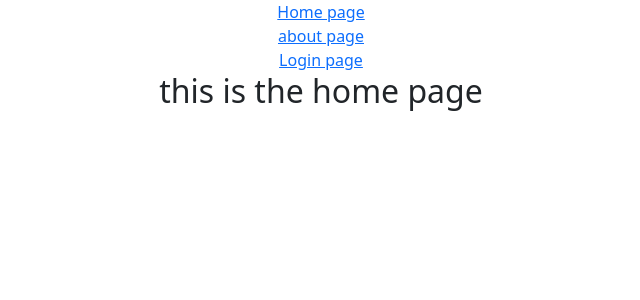
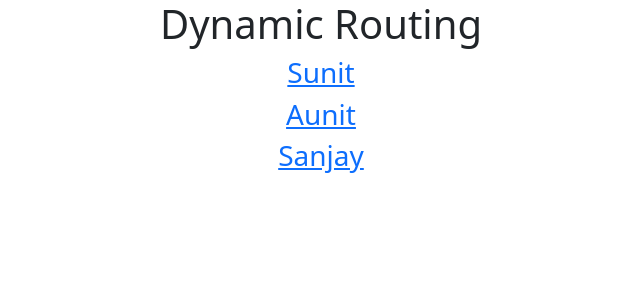
Before and after one commit to j4sumit/reacttopics, a React (Create React App) app: page / in a window 1280 px wide. Shown: the top 300 px of the page, without its empty margins (319-959 px from the left). Built offline with nearby package versions, Linux system fonts and the light colour scheme.

Commit message:
props in function component

```diff
--- a/src/App.js
+++ b/src/App.js
@@ -1,50 +1,30 @@
 import './App.css';
 import React from 'react';
-import { BrowserRouter as Router, Link, Route, Routes } from 'react-router-dom';
+import User from './User';
+import { BrowserRouter as Router, Link, Route,Routes } from 'react-router-dom';
 function App() {
+
+    let users = [
+        {id:1, name:"Sunit", mail:'j4sumit@gmail.co'},
+        {id:2, name:"Aunit", mail:'Amint@gmail.co'},
+        {id:3, name:"Sanjay", mail:'Sanjay@gmail.co'}
+    ]
     return (
         <div className='App'>
             <Router>
-                <Link to="/">Home page</Link>
-                <br />
-                <Link to="/about">about page</Link><br/>
-                <Link to="/login">Login page</Link>
-                <Routes>
-                    <Route path="/" exact ={true} element={<Home />} />
+<h1>Dynamic Routing</h1>
+{
+users.map((item)=>
+<div><Link to={"/user/"+ item.id}><h3>{item.name}</h3></Link></div>)
+}
+<Routes>
+<Route path="/user/:id" element= {<User />}/>
 
-                    <Route path="/about" element={<About />} />
-                    <Route path="*" element={<PageNotFound />} />
-
-                     </Routes>
+            </Routes>
             </Router>
         </div>
     );
 }
 
-function Home() {
-    return (
-        <div>
-
-            <h2>this is the home page</h2>
-        </div>
-    )
-}
-
-function About() {
-    return (
-        <div>
-            <h1>About Page</h1>
-            <h2>this is the home page</h2>
-        </div>
-    )
-}
-function PageNotFound() {
-    return (
-        <div>
-            <h1>404 Page</h1>
-            <h2>this is not found</h2>
-        </div>
-    )
-}
 
 export default App;
--- /dev/null
+++ b/src/User.js
@@ -0,0 +1,13 @@
+// import {withRouter} from 'react-router-dom';
+import React from 'react';
+function User(props)
+{
+    console.warn(props.match.params.id)
+return(
+    <div>
+<h1>Hi this is User no {props.match.params.id}</h1>
+    </div>
+)
+}
+// export default withRouter(User);
+export default User;
```
Also changed, not shown: src/setupTests.js (deleted, +0 -5 lines).
